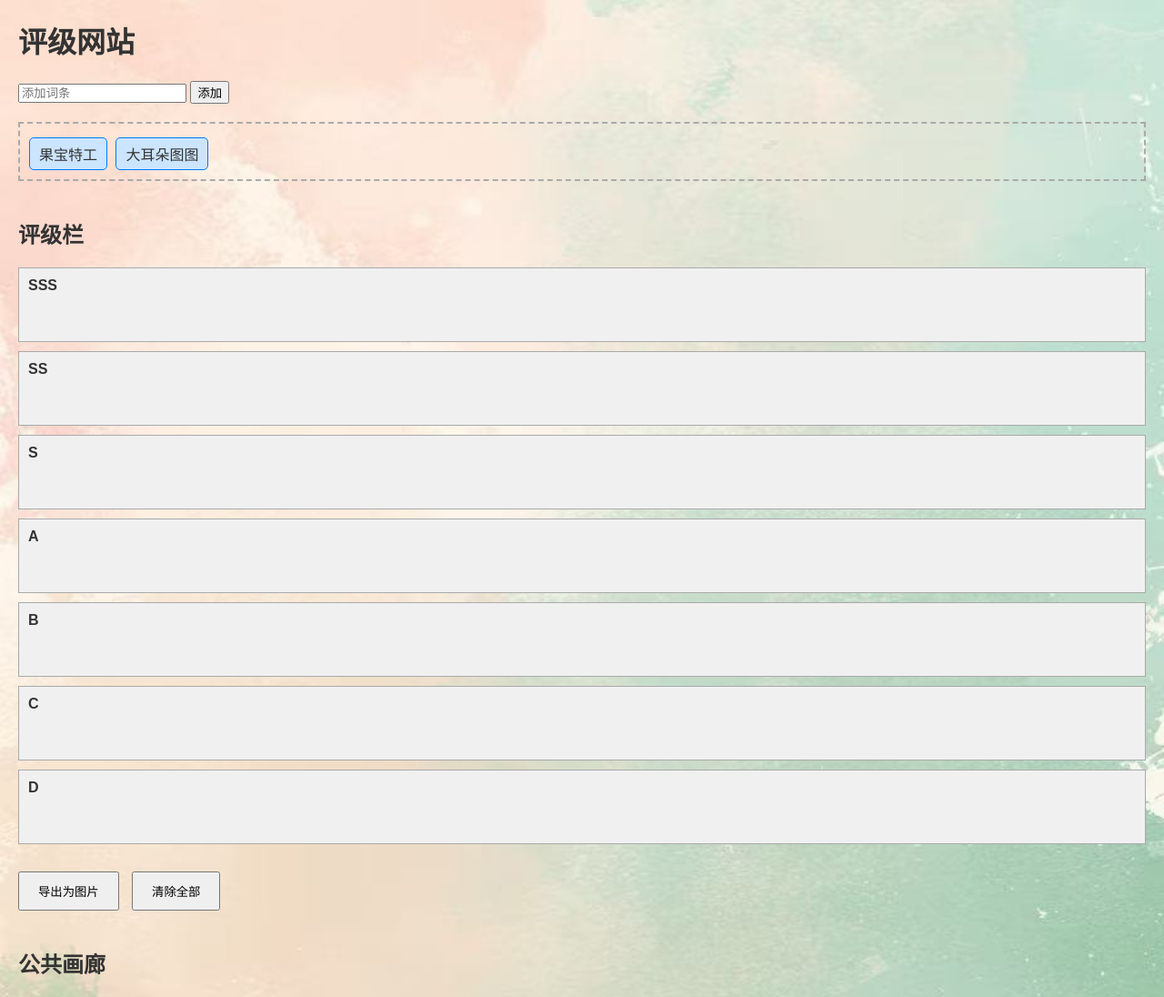
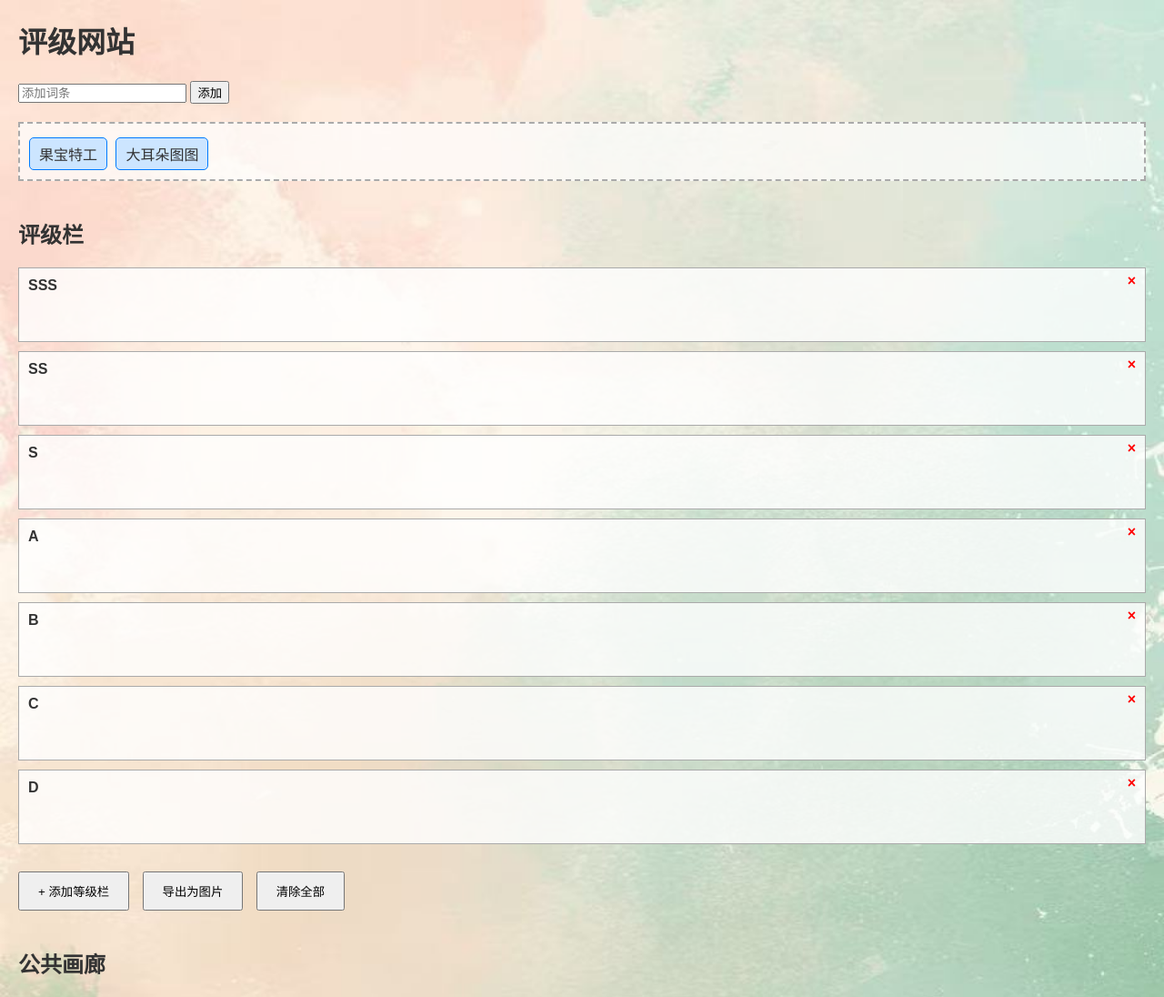
Before and after one commit to wsss040511/tier-rating-app, a Flask app: page / in a window 1280 px wide. Shown: the whole page at 91% size. Run offline with Flask 3, Linux system fonts and the light colour scheme.

Commit message:
支持自定义等级栏

```diff
--- a/templates/index.html
+++ b/templates/index.html
@@ -15,14 +15,27 @@
       background-repeat: no-repeat;
       color: #333;
     }
-
     h2 { margin-top: 40px; }
     .tier {
       border: 1px solid #aaa;
       padding: 10px;
       min-height: 60px;
-      background-color: #f0f0f0;
+      background-color: rgba(255,255,255,0.8);
       margin-bottom: 10px;
+      position: relative;
+    }
+    .tier-header {
+      font-weight: bold;
+      cursor: text;
+      display: inline-block;
+    }
+    .remove-tier {
+      position: absolute;
+      top: 5px;
+      right: 10px;
+      color: red;
+      cursor: pointer;
+      font-weight: bold;
     }
     .entry {
       background: #cce5ff;
@@ -38,8 +51,9 @@
       border: 2px dashed #aaa;
       padding: 10px;
       margin-top: 20px;
+      background-color: rgba(255,255,255,0.7);
     }
-    #capture, #clear {
+    #capture, #clear, #add-tier {
       margin-top: 20px;
       padding: 10px 20px;
       margin-right: 10px;
@@ -61,15 +75,8 @@
   </div>
 
   <h2>评级栏</h2>
-  <div id="tiers">
-    <div class="tier" data-label="SSS"><strong>SSS</strong></div>
-    <div class="tier" data-label="SS"><strong>SS</strong></div>
-    <div class="tier" data-label="S"><strong>S</strong></div>
-    <div class="tier" data-label="A"><strong>A</strong></div>
-    <div class="tier" data-label="B"><strong>B</strong></div>
-    <div class="tier" data-label="C"><strong>C</strong></div>
-    <div class="tier" data-label="D"><strong>D</strong></div>
-  </div>
+  <div id="tiers"></div>
+  <button id="add-tier">+ 添加等级栏</button>
 
   <button id="capture">导出为图片</button>
   <button id="clear">清除全部</button>
@@ -82,33 +89,32 @@
   </div>
 
   <script>
-    function enableDrag() {
-      document.querySelectorAll('.entry').forEach(entry => {
-        entry.addEventListener('dragstart', (e) => {
-          e.dataTransfer.setData('text/plain', e.target.textContent);
-          e.dataTransfer.effectAllowed = 'move';
-          window.draggedText = e.target.textContent;
-        });
-      });
-    }
+    const defaultTiers = ['SSS', 'SS', 'S', 'A', 'B', 'C', 'D'];
 
-    enableDrag();
+    function renderTiers() {
+      const tiersContainer = document.getElementById('tiers');
+      tiersContainer.innerHTML = '';
+      defaultTiers.forEach(label => {
+        const tier = document.createElement('div');
+        tier.className = 'tier';
+        tier.dataset.label = label;
 
-    function removeEntryByText(text) {
-      document.querySelectorAll('.tier .entry').forEach(entry => {
-        if (entry.textContent.trim() === text.trim()) {
-          entry.remove();
-        }
-      });
-    }
+        const title = document.createElement('div');
+        title.className = 'tier-header';
+        title.contentEditable = true;
+        title.textContent = label;
+        tier.appendChild(title);
 
-    document.querySelectorAll('.tier').forEach(tier => {
+        const remove = document.createElement('span');
+        remove.className = 'remove-tier';
+        remove.textContent = '×';
+        remove.onclick = () => tier.remove();
+        tier.appendChild(remove);
+
         tier.addEventListener('dragover', e => e.preventDefault());
         tier.addEventListener('drop', e => {
           e.preventDefault();
-        const text = e.dataTransfer.getData('text/plain').trim();
-        removeEntryByText(text);
-
+          const text = e.dataTransfer.getData('text/plain');
           const div = document.createElement('div');
           div.className = 'entry';
           div.draggable = true;
@@ -116,7 +122,51 @@
           tier.appendChild(div);
           enableDrag();
         });
+
+        tiersContainer.appendChild(tier);
       });
+    }
+
+    document.getElementById('add-tier').addEventListener('click', () => {
+      const tiersContainer = document.getElementById('tiers');
+      const tier = document.createElement('div');
+      tier.className = 'tier';
+
+      const title = document.createElement('div');
+      title.className = 'tier-header';
+      title.contentEditable = true;
+      title.textContent = '新等级';
+      tier.appendChild(title);
+
+      const remove = document.createElement('span');
+      remove.className = 'remove-tier';
+      remove.textContent = '×';
+      remove.onclick = () => tier.remove();
+      tier.appendChild(remove);
+
+      tier.addEventListener('dragover', e => e.preventDefault());
+      tier.addEventListener('drop', e => {
+        e.preventDefault();
+        const text = e.dataTransfer.getData('text/plain');
+        const div = document.createElement('div');
+        div.className = 'entry';
+        div.draggable = true;
+        div.textContent = text;
+        tier.appendChild(div);
+        enableDrag();
+      });
+
+      tiersContainer.appendChild(tier);
+    });
+
+    function enableDrag() {
+      document.querySelectorAll('.entry').forEach(entry => {
+        entry.addEventListener('dragstart', (e) => {
+          e.dataTransfer.setData('text/plain', e.target.textContent);
+          e.dataTransfer.effectAllowed = 'move';
+        });
+      });
+    }
 
     document.getElementById('entry-form').addEventListener('submit', (e) => {
       e.preventDefault();
@@ -172,11 +222,14 @@
 
     document.getElementById('clear').addEventListener('click', () => {
       document.querySelectorAll('.tier').forEach(tier => {
-        while (tier.children.length > 1) {
+        while (tier.children.length > 2) {
           tier.removeChild(tier.lastChild);
         }
       });
     });
+
+    renderTiers();
+    enableDrag();
   </script>
 </body>
 </html>
```
Also changed, not shown: 3 other files. Lines whose indentation alone changed are shown as unchanged.
